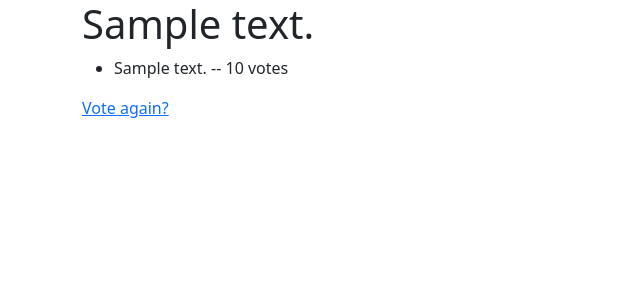
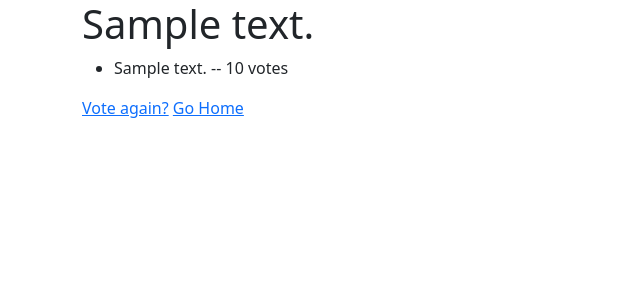
Before and after one commit to emoltz/swe1-app, a Django app: template polls/templates/polls/results.html in a window 1280 px wide. Shown: the top 300 px of the page, without its empty margins (0-640 px from the left). Run offline with Django 3.2, Linux system fonts and the light colour scheme; the template is opened without the code that fills it: most values are stand-ins (such as "Sample title", 1, 10 or a date in 2020).

Commit message:
Home button

```diff
--- a/polls/templates/polls/results.html
+++ b/polls/templates/polls/results.html
@@ -13,6 +13,7 @@
         </ul>
 
         <a href="{% url 'polls:detail' question.id %}">Vote again?</a>
+        <a href="{% url 'polls:index' %}">Go Home</a>
     </div>
 
 
```
